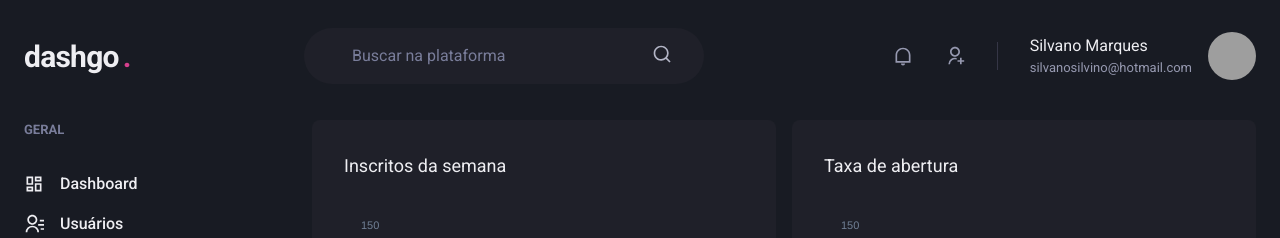
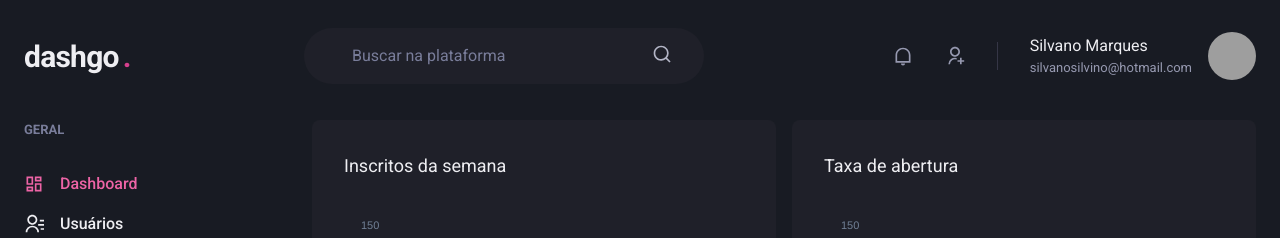
Before and after one commit to SilvanoGPM/dashgo, a Next.js app: page /dashboard in a window 1280 px wide. Shown: the top 238 px of the page. Built offline with nearby package versions, Linux system fonts and the light colour scheme; grey boxes are pictures that could not be loaded.

Commit message:
feat: add ActiveLink component

```diff
--- /dev/null
+++ b/src/components/ActiveLink.tsx
@@ -0,0 +1,36 @@
+import Link, { LinkProps } from 'next/link';
+import { useRouter } from 'next/router';
+import { cloneElement, ReactElement } from 'react';
+
+interface ActiveLinkProps extends LinkProps {
+  children: ReactElement;
+  shouldMatchExactHref?: boolean;
+}
+
+export function ActiveLink({
+  children,
+  shouldMatchExactHref = false,
+  ...props
+}: ActiveLinkProps) {
+  const { asPath } = useRouter();
+
+  let isActive = false;
+
+  if (shouldMatchExactHref && (asPath === props.href || asPath === props.as)) {
+    isActive = true;
+  }
+
+  if (
+    !shouldMatchExactHref &&
+    (asPath.startsWith(String(props.href)) ||
+      asPath.startsWith(String(props.as)))
+  ) {
+    isActive = true;
+  }
+
+  return (
+    <Link {...props}>
+      {cloneElement(children, { color: isActive ? 'pink.400' : 'gray.50' })}
+    </Link>
+  );
+}
--- a/src/components/Sidebar/NavLink.tsx
+++ b/src/components/Sidebar/NavLink.tsx
@@ -4,8 +4,8 @@ import {
   Icon,
   LinkProps as ChakraLinkProps,
 } from '@chakra-ui/react';
+import { ActiveLink } from 'components/ActiveLink';
 
-import NextLink from 'next/link';
 import { ElementType } from 'react';
 
 interface NavLinkProps extends ChakraLinkProps {
@@ -16,13 +16,13 @@ interface NavLinkProps extends ChakraLinkProps {
 
 export function NavLink({ icon, children, href, ...props }: NavLinkProps) {
   return (
-    <NextLink href={href} passHref>
+    <ActiveLink href={href} passHref>
       <Link display="flex" alignItems="center" {...props}>
         <Icon as={icon} fontSize="20" />
         <Text ml="4" fontWeight="medium">
           {children}
         </Text>
       </Link>
-    </NextLink>
+    </ActiveLink>
   );
 }
```
